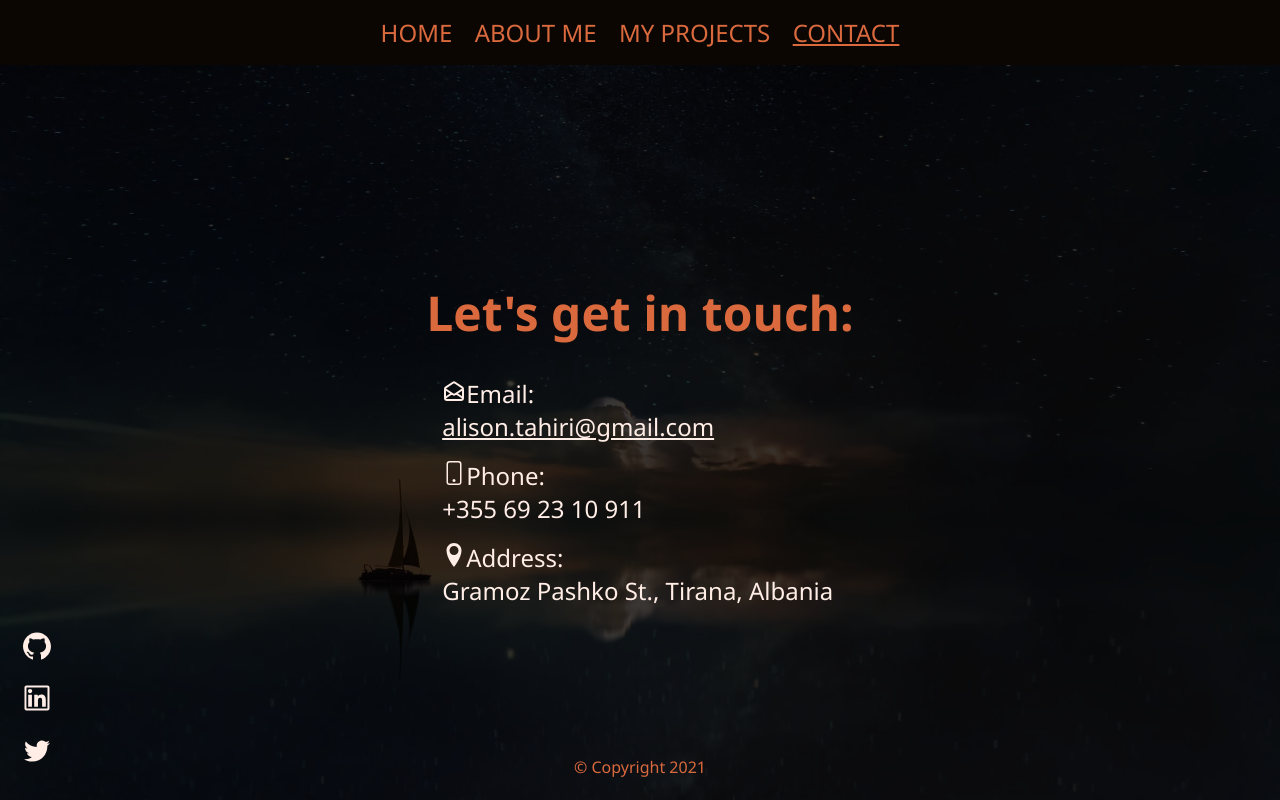
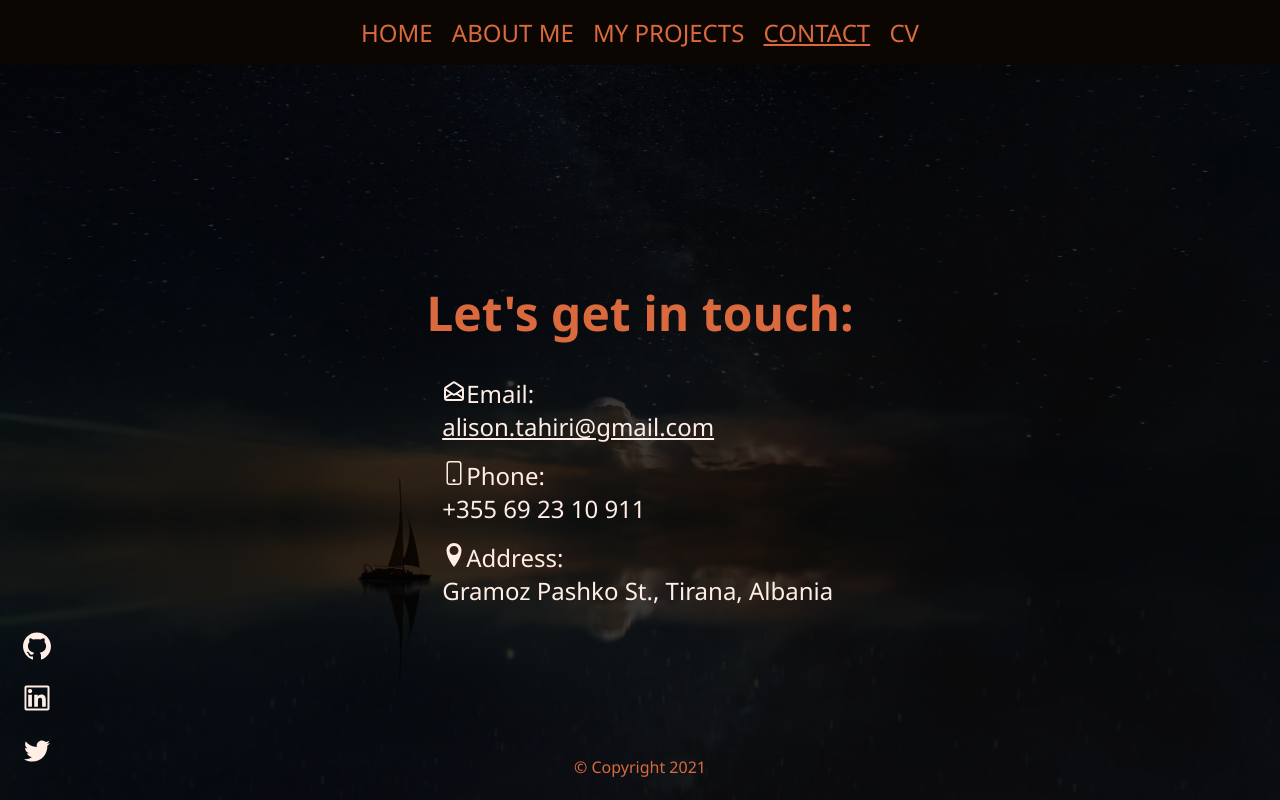
Before and after one commit to Alonso121/portfolio-website-v2, a Next.js app: page /contact in a window 1280 px wide. Built offline with nearby package versions, Linux system fonts and the light colour scheme.

Commit message:
Add download CV link in Navbar

```diff
--- a/src/components/Nav.jsx
+++ b/src/components/Nav.jsx
@@ -1,6 +1,7 @@
 import Link from "next/link";
 import { useState } from "react";
 import { useRouter } from "next/router";
+import { AiOutlineDownload } from "react-icons/ai";
 
 const Nav = () => {
   const [showMenu, setShowMenu] = useState(false);
@@ -37,6 +38,18 @@ const Nav = () => {
               </li>
             );
           })}
+          <li
+            className={`menu__nav__item ${showMenu && "open"}
+                `}
+          >
+            <a
+              href="/AlisonTahiriCV.pdf"
+              className="menu__nav__item__link"
+              download
+            >
+              CV
+            </a>
+          </li>
         </ul>
       </nav>
     </header>
--- a/src/styles/_nav.scss
+++ b/src/styles/_nav.scss
@@ -24,8 +24,12 @@
         text-decoration: none;
         color: $secondary-color;
         margin: 0.7rem auto;
-        padding: 0.3rem 0.7rem;
+        padding: 0.3rem 0.6rem;
         @include transition-ease;
+      }
+
+      &__link:hover {
+        color: $primary-color;
       }
     }
   }
```
Also changed, not shown: 1 other file (tests, documents, lock files or other folders).
